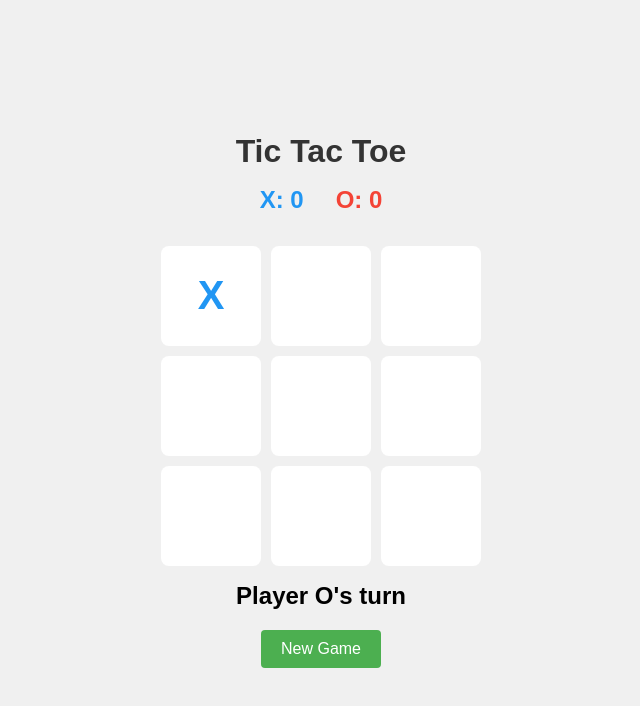
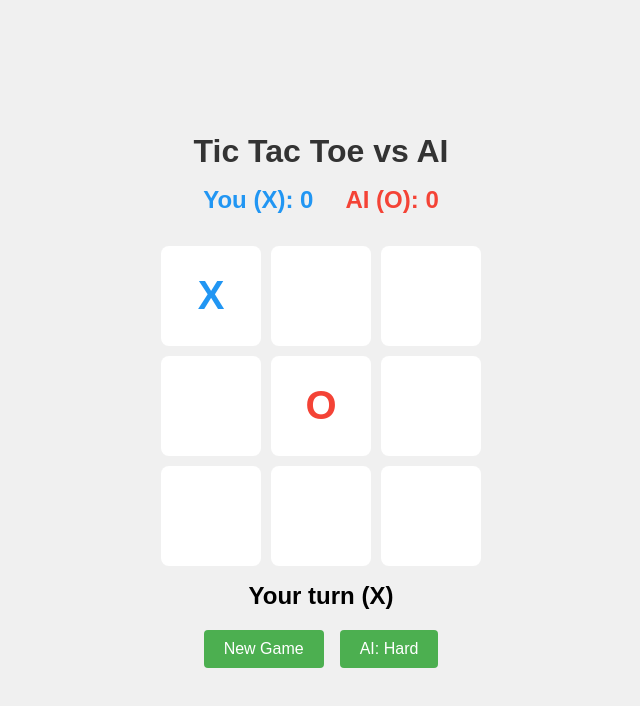
Before and after one commit to YosephGezahegn/TicTacToe, a website built with Vite: page index.html in a window 1280 px wide. Both pictures are taken after a click on the button 530 px from the left and 295 px from the top of the page. Shown: the whole page, without its empty margins (319-959 px from the left). Built offline with nearby package versions, Linux system fonts and the light colour scheme.

Commit message:
Initial commit from your app

```diff
--- a/index.html
+++ b/index.html
@@ -3,19 +3,22 @@
 <head>
   <meta charset="UTF-8">
   <meta name="viewport" content="width=device-width, initial-scale=1.0">
-  <title>Tic Tac Toe</title>
+  <title>Tic Tac Toe vs AI</title>
   <link rel="stylesheet" href="style.css">
 </head>
 <body>
   <div class="container">
-    <h1>Tic Tac Toe</h1>
+    <h1>Tic Tac Toe vs AI</h1>
     <div class="scoreboard">
-      <div class="score x-score">X: <span>0</span></div>
-      <div class="score o-score">O: <span>0</span></div>
+      <div class="score x-score">You (X): <span>0</span></div>
+      <div class="score o-score">AI (O): <span>0</span></div>
     </div>
     <div id="board" class="board"></div>
     <div id="status" class="status"></div>
-    <button id="resetBtn">New Game</button>
+    <div class="buttons">
+      <button id="resetBtn">New Game</button>
+      <button id="difficultyBtn">AI: Hard</button>
+    </div>
   </div>
   <script type="module" src="/main.js"></script>
 </body>
--- a/main.js
+++ b/main.js
@@ -4,8 +4,10 @@ class TicTacToe {
     this.currentPlayer = 'X';
     this.gameActive = true;
     this.scores = { X: 0, O: 0 };
+    this.isHardMode = true;
     this.boardElement = document.getElementById('board');
     this.resetBtn = document.getElementById('resetBtn');
+    this.difficultyBtn = document.getElementById('difficultyBtn');
     this.statusElement = document.getElementById('status');
     this.xScoreElement = document.querySelector('.x-score span');
     this.oScoreElement = document.querySelector('.o-score span');
@@ -15,7 +17,15 @@ class TicTacToe {
   init() {
     this.createBoard();
     this.resetBtn.addEventListener('click', () => this.resetGame());
+    this.difficultyBtn.addEventListener('click', () => this.toggleDifficulty());
     this.updateScoreboard();
+    this.updateStatus("Your turn (X)");
+  }
+
+  toggleDifficulty() {
+    this.isHardMode = !this.isHardMode;
+    this.difficultyBtn.textContent = `AI: ${this.isHardMode ? 'Hard' : 'Easy'}`;
+    this.resetGame();
   }
 
   createBoard() {
@@ -30,8 +40,18 @@ class TicTacToe {
   }
 
   handleCellClick(index) {
+    if (this.board[index] === '' && this.gameActive && this.currentPlayer === 'X') {
+      this.makeMove(index);
+
+      if (this.gameActive) {
+        this.updateStatus("AI is thinking...");
+        setTimeout(() => this.makeAIMove(), 500);
+      }
+    }
+  }
+
+  makeMove(index) {
     const cells = document.querySelectorAll('.cell');
-    if (this.board[index] === '' && this.gameActive) {
     this.board[index] = this.currentPlayer;
     cells[index].textContent = this.currentPlayer;
     cells[index].classList.add(this.currentPlayer.toLowerCase());
@@ -48,15 +68,79 @@ class TicTacToe {
     }
 
     this.currentPlayer = this.currentPlayer === 'X' ? 'O' : 'X';
-      this.updateStatus(`Player ${this.currentPlayer}'s turn`);
+    this.updateStatus(this.currentPlayer === 'X' ? "Your turn (X)" : "AI's turn (O)");
   }
+
+  makeAIMove() {
+    if (!this.gameActive) return;
+
+    const index = this.isHardMode ?
+      this.getBestMove() :
+      this.getRandomMove();
+
+    this.makeMove(index);
+  }
+
+  getBestMove() {
+    let bestScore = -Infinity;
+    let bestMove = 0;
+
+    for (let i = 0; i < 9; i++) {
+      if (this.board[i] === '') {
+        this.board[i] = 'O';
+        let score = this.minimax(this.board, 0, false);
+        this.board[i] = '';
+        if (score > bestScore) {
+          bestScore = score;
+          bestMove = i;
+        }
+      }
+    }
+
+    return bestMove;
+  }
+
+  minimax(board, depth, isMaximizing) {
+    const winner = this.checkWinningPlayer();
+    if (winner === 'O') return 10 - depth;
+    if (winner === 'X') return depth - 10;
+    if (this.checkDraw()) return 0;
+
+    if (isMaximizing) {
+      let bestScore = -Infinity;
+      for (let i = 0; i < 9; i++) {
+        if (board[i] === '') {
+          board[i] = 'O';
+          bestScore = Math.max(bestScore, this.minimax(board, depth + 1, false));
+          board[i] = '';
+        }
+      }
+      return bestScore;
+    } else {
+      let bestScore = Infinity;
+      for (let i = 0; i < 9; i++) {
+        if (board[i] === '') {
+          board[i] = 'X';
+          bestScore = Math.min(bestScore, this.minimax(board, depth + 1, true));
+          board[i] = '';
+        }
+      }
+      return bestScore;
+    }
+  }
+
+  getRandomMove() {
+    const emptyCells = this.board
+      .map((cell, index) => cell === '' ? index : null)
+      .filter(cell => cell !== null);
+    return emptyCells[Math.floor(Math.random() * emptyCells.length)];
   }
 
   checkWin() {
     const winPatterns = [
-      [0, 1, 2], [3, 4, 5], [6, 7, 8], // Rows
-      [0, 3, 6], [1, 4, 7], [2, 5, 8], // Columns
-      [0, 4, 8], [2, 4, 6] // Diagonals
+      [0, 1, 2], [3, 4, 5], [6, 7, 8],
+      [0, 3, 6], [1, 4, 7], [2, 5, 8],
+      [0, 4, 8], [2, 4, 6]
     ];
 
     for (const pattern of winPatterns) {
@@ -70,6 +154,14 @@ class TicTacToe {
     return null;
   }
 
+  checkWinningPlayer() {
+    const winningPattern = this.checkWin();
+    if (winningPattern) {
+      return this.board[winningPattern[0]];
+    }
+    return null;
+  }
+
   handleWin(winningPattern) {
     const cells = document.querySelectorAll('.cell');
     winningPattern.forEach(index => {
@@ -78,7 +170,7 @@ class TicTacToe {
 
     this.scores[this.currentPlayer]++;
     this.updateScoreboard();
-    this.updateStatus(`Player ${this.currentPlayer} wins!`);
+    this.updateStatus(this.currentPlayer === 'X' ? "You win!" : "AI wins!");
     this.gameActive = false;
   }
 
@@ -105,7 +197,7 @@ class TicTacToe {
     this.currentPlayer = 'X';
     this.gameActive = true;
     this.createBoard();
-    this.updateStatus(`Player ${this.currentPlayer}'s turn`);
+    this.updateStatus("Your turn (X)");
   }
 }
 
--- a/style.css
+++ b/style.css
@@ -58,7 +58,7 @@ h1 {
   transition: all 0.2s;
 }
 
-.cell:hover:not(.winner) {
+.cell:hover:not(.winner):not([disabled]) {
   background-color: #f5f5f5;
 }
 
@@ -83,6 +83,12 @@ h1 {
   min-height: 2rem;
 }
 
+.buttons {
+  display: flex;
+  gap: 1rem;
+  justify-content: center;
+}
+
 button {
   padding: 10px 20px;
   font-size: 1rem;
@@ -103,3 +109,8 @@ button:hover {
   50% { transform: scale(1.05); }
   100% { transform: scale(1); }
 }
+
+.cell[disabled] {
+  cursor: not-allowed;
+  opacity: 0.8;
+}
```
Lines whose indentation alone changed are shown as unchanged.
